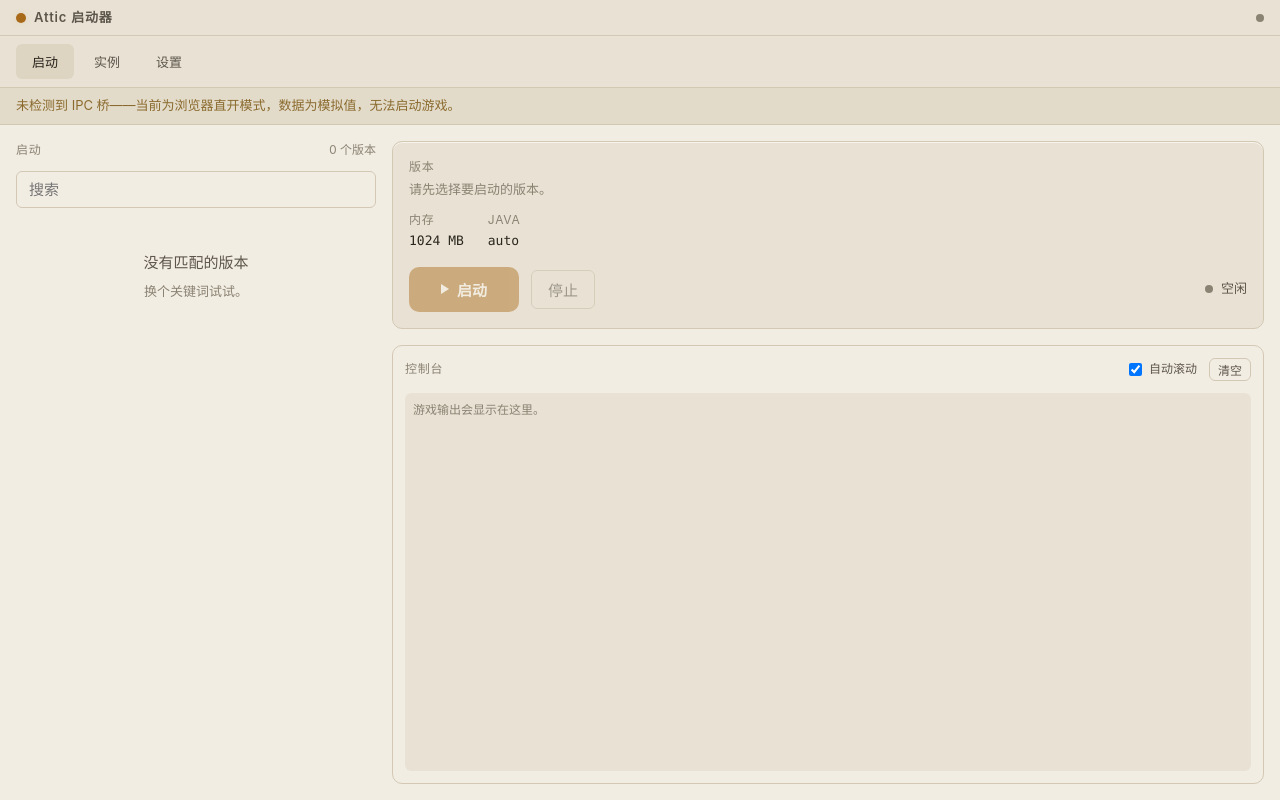
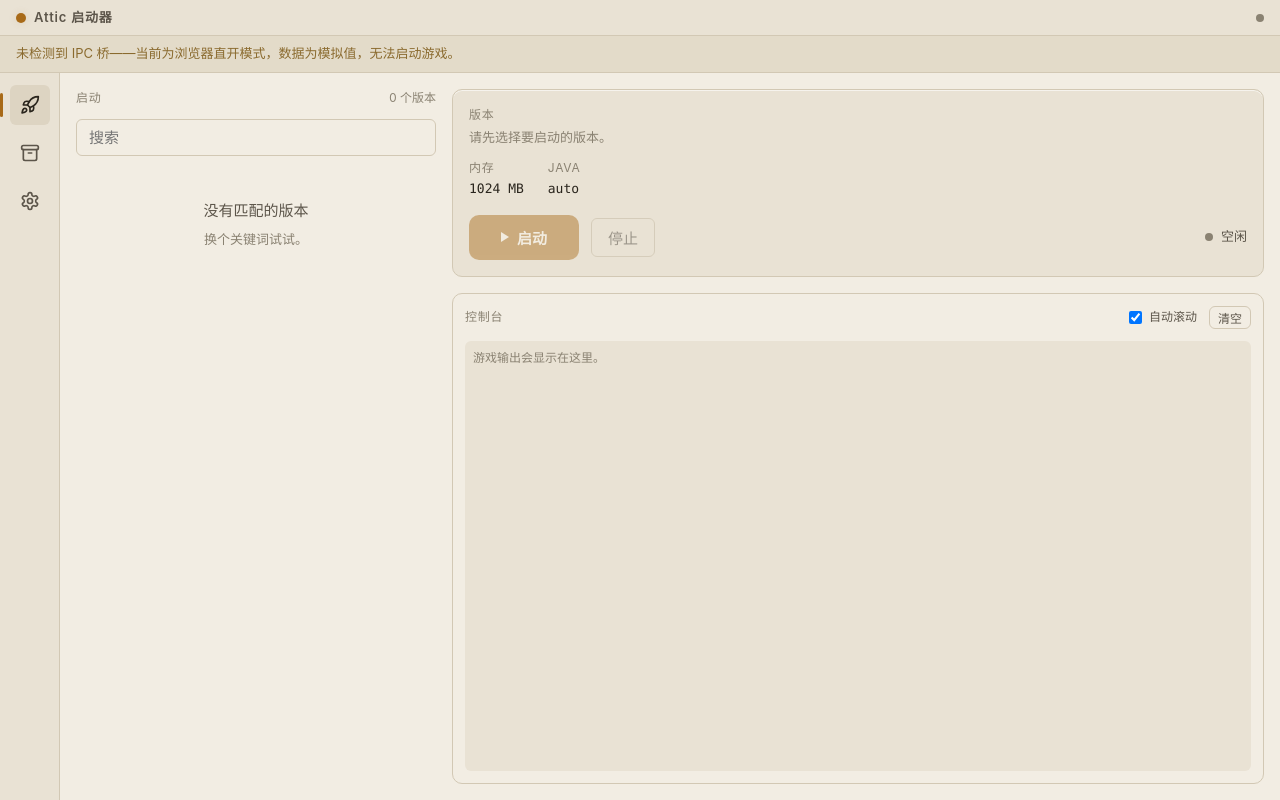
Before and after one commit to CreatorCSIE/Attic-Minecraft-Launcher, a Vue app in the folder packages/ui/: page / in a window 1280 px wide. Built offline with nearby package versions, Linux system fonts and the light colour scheme.

Commit message:
Rewritting UI

```diff
--- a/packages/ui/src/App.vue
+++ b/packages/ui/src/App.vue
@@ -1,7 +1,8 @@
 <script setup lang="ts">
 /**
- * 应用壳 —— 顶栏 + 顶部导航（view 切换，零 vue-router）+ 主体 + 缺桥横幅。
- * 启动视图双栏（版本列表 | 启动/控制台），实例/设置各占主区。
+ * 应用壳 —— 顶栏 + 缺桥横幅 + 左侧窄导航 rail + 主体（ui-design.md §3 布局范式）。
+ * 启动视图三栏（rail | 版本列表 | 启动/控制台堆叠），实例/设置为 rail + 居中内容区。
+ * view 切换仍是 ref 状态，零 vue-router；图标为内联 lucide 路径（MIT），零新依赖。
  */
 import { ref } from 'vue';
 import { useI18n } from './i18n';
@@ -17,31 +18,99 @@ type View = 'launch' | 'instances' | 'settings';
 const view = ref<View>('launch');
 const { t } = useI18n();
 const { hasBridge } = useBridge();
-
-const tabs: { id: View; key: string }[] = [
-  { id: 'launch', key: 'nav.launch' },
-  { id: 'instances', key: 'nav.instances' },
-  { id: 'settings', key: 'nav.settings' },
-];
 </script>
 
 <template>
   <div class="app">
     <TitleBar />
 
-    <nav class="nav">
+    <div v-if="!hasBridge" class="banner">{{ t('bridge.missing') }}</div>
+
+    <div class="shell">
+      <nav class="rail" :aria-label="t('nav.menu')">
         <button
-        v-for="tab in tabs"
-        :key="tab.id"
-        class="tab"
-        :class="{ 'tab--active': view === tab.id }"
-        @click="view = tab.id"
+          class="rail-item"
+          :class="{ 'rail-item--active': view === 'launch' }"
+          :aria-current="view === 'launch' ? 'page' : undefined"
+          :title="t('nav.launch')"
+          :aria-label="t('nav.launch')"
+          @click="view = 'launch'"
         >
-        {{ t(tab.key) }}
+          <!-- lucide: rocket -->
+          <svg
+            class="rail-icon"
+            viewBox="0 0 24 24"
+            width="24"
+            height="24"
+            fill="none"
+            stroke="currentColor"
+            stroke-width="2"
+            stroke-linecap="round"
+            stroke-linejoin="round"
+            aria-hidden="true"
+          >
+            <path d="M4.5 16.5c-1.5 1.26-2 5-2 5s3.74-.5 5-2c.71-.84.7-2.13-.09-2.91a2.18 2.18 0 0 0-2.91-.09z" />
+            <path d="m12 15-3-3a22 22 0 0 1 2-3.95A12.88 12.88 0 0 1 22 2c0 2.72-.78 7.5-6 11a22.35 22.35 0 0 1-4 2z" />
+            <path d="M9 12H4s.55-3.03 2-4c1.62-1.08 5 0 5 0" />
+            <path d="M12 15v5s3.03-.55 4-2c1.08-1.62 0-5 0-5" />
+          </svg>
+        </button>
+
+        <button
+          class="rail-item"
+          :class="{ 'rail-item--active': view === 'instances' }"
+          :aria-current="view === 'instances' ? 'page' : undefined"
+          :title="t('nav.instances')"
+          :aria-label="t('nav.instances')"
+          @click="view = 'instances'"
+        >
+          <!-- lucide: archive -->
+          <svg
+            class="rail-icon"
+            viewBox="0 0 24 24"
+            width="24"
+            height="24"
+            fill="none"
+            stroke="currentColor"
+            stroke-width="2"
+            stroke-linecap="round"
+            stroke-linejoin="round"
+            aria-hidden="true"
+          >
+            <rect width="20" height="5" x="2" y="3" rx="2" />
+            <path d="M4 8v11a2 2 0 0 0 2 2h12a2 2 0 0 0 2-2V8" />
+            <path d="M10 12h4" />
+          </svg>
+        </button>
+
+        <button
+          class="rail-item"
+          :class="{ 'rail-item--active': view === 'settings' }"
+          :aria-current="view === 'settings' ? 'page' : undefined"
+          :title="t('nav.settings')"
+          :aria-label="t('nav.settings')"
+          @click="view = 'settings'"
+        >
+          <!-- lucide: settings -->
+          <svg
+            class="rail-icon"
+            viewBox="0 0 24 24"
+            width="24"
+            height="24"
+            fill="none"
+            stroke="currentColor"
+            stroke-width="2"
+            stroke-linecap="round"
+            stroke-linejoin="round"
+            aria-hidden="true"
+          >
+            <path
+              d="M12.22 2h-.44a2 2 0 0 0-2 2v.18a2 2 0 0 1-1 1.73l-.43.25a2 2 0 0 1-2 0l-.15-.08a2 2 0 0 0-2.73.73l-.22.38a2 2 0 0 0 .73 2.73l.15.1a2 2 0 0 1 1 1.72v.51a2 2 0 0 1-1 1.74l-.15.09a2 2 0 0 0-.73 2.73l.22.38a2 2 0 0 0 2.73.73l.15-.08a2 2 0 0 1 2 0l.43.25a2 2 0 0 1 1 1.73V20a2 2 0 0 0 2 2h.44a2 2 0 0 0 2-2v-.18a2 2 0 0 1 1-1.73l.43-.25a2 2 0 0 1 2 0l.15.08a2 2 0 0 0 2.73-.73l.22-.39a2 2 0 0 0-.73-2.73l-.15-.08a2 2 0 0 1-1-1.74v-.5a2 2 0 0 1 1-1.74l.15-.09a2 2 0 0 0 .73-2.73l-.22-.38a2 2 0 0 0-2.73-.73l-.15.08a2 2 0 0 1-2 0l-.43-.25a2 2 0 0 1-1-1.73V4a2 2 0 0 0-2-2z"
+            />
+            <circle cx="12" cy="12" r="3" />
+          </svg>
         </button>
       </nav>
-
-    <div v-if="!hasBridge" class="banner">{{ t('bridge.missing') }}</div>
 
       <main class="body">
         <div v-if="view === 'launch'" class="launch-grid">
@@ -51,9 +120,12 @@ const tabs: { id: View; key: string }[] = [
             <div class="console-wrap"><ConsolePanel /></div>
           </div>
         </div>
-      <InstanceList v-else-if="view === 'instances'" />
+        <div v-else class="content">
+          <InstanceList v-if="view === 'instances'" />
           <SettingsPanel v-else />
+        </div>
       </main>
+    </div>
   </div>
 </template>
 
@@ -65,30 +137,6 @@ const tabs: { id: View; key: string }[] = [
   background: var(--surface);
   color: var(--text-primary);
 }
-.nav {
-  display: flex;
-  gap: var(--space-1);
-  padding: var(--space-2) var(--space-4);
-  background: var(--raised);
-  border-bottom: 1px solid var(--border);
-  -webkit-app-region: no-drag;
-}
-.tab {
-  padding: var(--space-2) var(--space-4);
-  background: transparent;
-  border: none;
-  border-radius: var(--radius-sm);
-  color: var(--text-secondary);
-  font-size: var(--fs-sm);
-  transition: background var(--dur-fast) var(--ease-out), color var(--dur-fast) var(--ease-out);
-}
-.tab:hover {
-  background: var(--overlay);
-}
-.tab--active {
-  background: var(--overlay);
-  color: var(--text-primary);
-}
 .banner {
   padding: var(--space-2) var(--space-4);
   background: var(--warn-soft);
@@ -96,9 +144,84 @@ const tabs: { id: View; key: string }[] = [
   font-size: var(--fs-sm);
   border-bottom: 1px solid var(--border);
 }
+.shell {
+  display: flex;
+  flex: 1;
+  min-height: 0;
+}
+/* —— 左侧窄导航（§3 范式；激活态 = 3px accent 竖条 + overlay 底，非 accent 实心，§2） —— */
+.rail {
+  flex: 0 0 var(--rail-width);
+  display: flex;
+  flex-direction: column;
+  align-items: center;
+  gap: var(--space-2);
+  padding: var(--space-3) 0;
+  background: var(--raised);
+  border-right: 1px solid var(--border);
+  -webkit-app-region: no-drag;
+}
+.rail-item {
+  position: relative;
+  width: var(--rail-item-size);
+  height: var(--rail-item-size);
+  display: inline-flex;
+  align-items: center;
+  justify-content: center;
+  padding: 0;
+  background: transparent;
+  border: none;
+  border-radius: var(--radius-sm);
+  color: var(--text-secondary);
+  transition: background-color var(--dur-fast) var(--ease-out), color var(--dur-fast) var(--ease-out);
+}
+.rail-item::before {
+  content: '';
+  position: absolute;
+  left: calc((var(--rail-item-size) - var(--rail-width)) / 2);
+  top: 50%;
+  width: var(--rail-bar-width);
+  height: var(--rail-bar-height);
+  border-radius: var(--rail-bar-width);
+  background: var(--accent);
+  opacity: 0;
+  transform: translateY(-50%);
+  transition: opacity var(--dur-fast) var(--ease-out);
+}
+.rail-item:hover:not(:disabled) {
+  background-color: var(--overlay);
+}
+.rail-item--active {
+  background-color: var(--overlay);
+  color: var(--text-primary);
+}
+.rail-item--active::before {
+  opacity: 1;
+}
+.rail-item:disabled {
+  opacity: 0.4;
+  cursor: not-allowed;
+}
+.rail-icon {
+  width: var(--rail-icon-size);
+  height: var(--rail-icon-size);
+}
 .body {
   flex: 1;
+  min-width: 0;
   min-height: 0;
+  display: flex;
+  flex-direction: column;
+}
+/* —— 实例/设置内容区：max-width 居中（§3 栏宽公式） —— */
+.content {
+  flex: 1;
+  min-height: 0;
+  width: 100%;
+  max-width: var(--content-max);
+  margin: 0 auto;
+  display: flex;
+  flex-direction: column;
 }
 .launch-grid {
   display: grid;
--- a/packages/ui/src/i18n/locales/en.ts
+++ b/packages/ui/src/i18n/locales/en.ts
@@ -7,6 +7,7 @@ export const en = {
     tagline: 'Dusty, but still alive.',
   },
   nav: {
+    menu: 'Navigation',
     launch: 'Launch',
     instances: 'Instances',
     settings: 'Settings',
--- a/packages/ui/src/i18n/locales/zh-CN.ts
+++ b/packages/ui/src/i18n/locales/zh-CN.ts
@@ -7,6 +7,7 @@ export const zhCN: Record<string, unknown> = {
     tagline: '落灰，但都还活着。',
   },
   nav: {
+    menu: '导航',
     launch: '启动',
     instances: '实例',
     settings: '设置',
--- a/packages/ui/src/styles/tokens.css
+++ b/packages/ui/src/styles/tokens.css
@@ -29,6 +29,14 @@
   --radius-sm: 6px;
   --radius-md: 10px;
   --radius-lg: 16px;
+
+  /* —— 布局（§3 栏宽公式 / 左侧窄导航范式） —— */
+  --rail-width: 60px;
+  --rail-item-size: 40px;
+  --rail-icon-size: 20px;
+  --rail-bar-width: 3px;
+  --rail-bar-height: 24px;
+  --content-max: 1280px;
 
   /* —— 字体族（零新依赖：本地字体栈，无 webfont） —— */
   --font-sans: "Inter", "Geist", "MiSans", "HarmonyOS Sans SC", "Source Han Sans SC", "Noto Sans SC", system-ui, sans-serif;
```
Also changed, not shown: 1 other file (tests, documents, lock files or other folders). Lines whose indentation alone changed are shown as unchanged.
